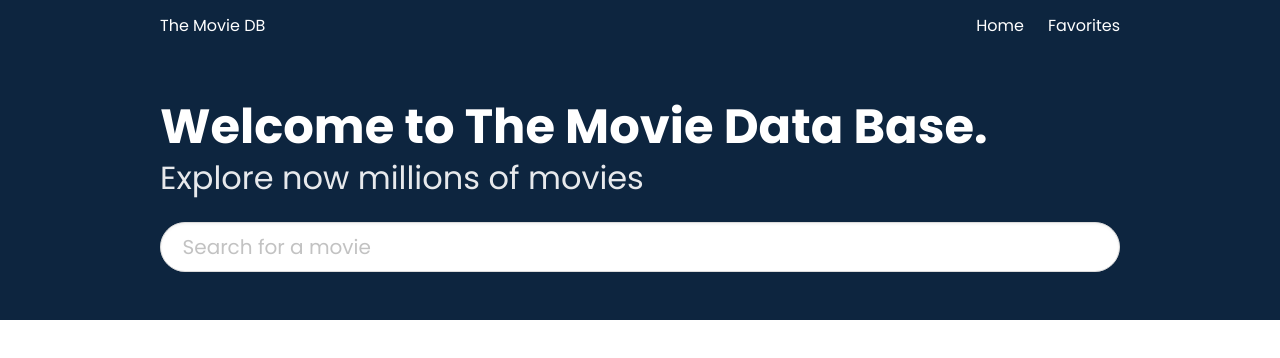
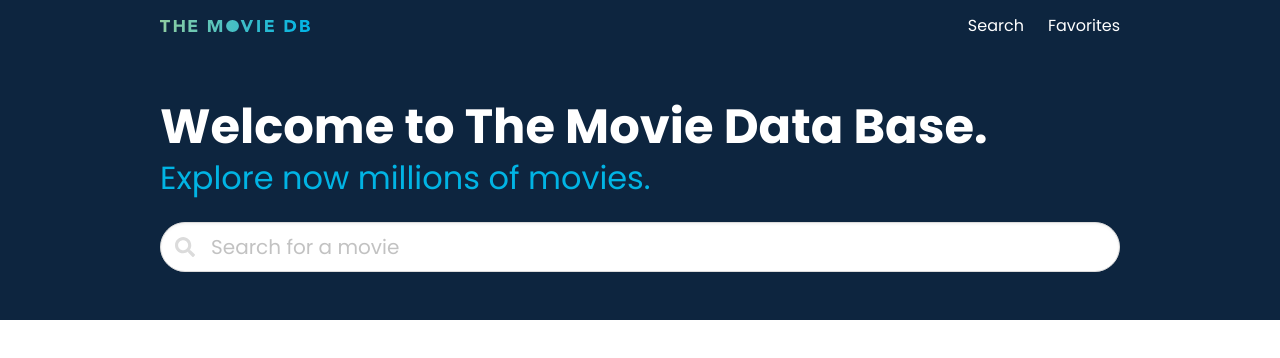
Before and after one commit to agustinquevedo/themoviedb, a React (Create React App) app: page / in a window 1280 px wide. Shown: the top 358 px of the page. Built offline with nearby package versions, Linux system fonts and the light colour scheme.

Commit message:
Details added

```diff
--- a/package.json
+++ b/package.json
@@ -4,6 +4,9 @@
   "version": "0.1.0",
   "private": true,
   "dependencies": {
+    "@fortawesome/fontawesome-svg-core": "^1.2.35",
+    "@fortawesome/free-solid-svg-icons": "^5.15.3",
+    "@fortawesome/react-fontawesome": "^0.1.14",
     "@testing-library/jest-dom": "^5.11.4",
     "@testing-library/react": "^11.1.0",
     "@testing-library/user-event": "^12.1.10",
--- a/src/App.js
+++ b/src/App.js
@@ -6,6 +6,7 @@ import Navbar from './components/Navbar'
 // Pages
 import Home from './pages/Home'
 import Favorites from './pages/Favorites'
+import Movie from "./pages/Movie"
 
 
 const App = () => {
@@ -17,6 +18,7 @@ const App = () => {
         <Switch>
           <Route exact path="/" component={Home}/>
           <Route exact path="/favorites" component={Favorites}/>
+          <Route exact path="/movie/:id" component={Movie}/>
         </Switch>
       </HashRouter>
     </GlobalProvider>
--- a/src/components/MovieCard.js
+++ b/src/components/MovieCard.js
@@ -1,5 +1,7 @@
 import React, { useContext } from 'react'
 import { GlobalContext } from '../context/GlobalState'
+import { FontAwesomeIcon } from '@fortawesome/react-fontawesome'
+import { faTrash } from '@fortawesome/free-solid-svg-icons'
 
 const MovieCard = ({movie, type}) => {
     const {removeFromFavoritesList} = useContext(GlobalContext)
@@ -27,10 +29,13 @@ const MovieCard = ({movie, type}) => {
             <div className="custom-card-content">
                 <h4 className="title is-6">{movie.title}</h4>
                 <button
-                    class="button is-small is-danger is-outlined"
+                    className="button is-small is-danger is-outlined"
                     onClick={() => removeFromFavoritesList(movie.id)}
                 >
-                    Remove
+                    <span className="icon is-small">
+                        <FontAwesomeIcon icon={faTrash} />
+                    </span>
+                    <span>Remove</span>
                 </button>
 
 
--- a/src/components/Navbar.js
+++ b/src/components/Navbar.js
@@ -1,5 +1,6 @@
 import React, { useState} from 'react';
 import { Link } from 'react-router-dom';
+import Logo from '../logo.svg';
 
 function Navbar(){
 
@@ -9,7 +10,9 @@ function Navbar(){
         <nav className="navbar is-fixed-top is-primary" role="navigation" aria-label="main navigation">
             <div className="container is-max-desktop">
                 <div className="navbar-brand">
-                    <div className="navbar-item">The Movie DB</div>
+                    <div className="navbar-item">
+                        <img src={Logo} alt="The Movie Data Base" width="150"/>
+                    </div>
                     <button
                     className={`navbar-burger burger ${isActive ? 'is-active' : ''}`}
                     aria-label='menu'
@@ -24,7 +27,7 @@ function Navbar(){
                 <div id='navbarMenu' className={`navbar-menu ${isActive ? 'is-active' : ''}`}>
                     <div className="navbar-end">
                         <Link className="navbar-item" to="/" onClick={() => {setisActive(!isActive)}}>
-                            Home
+                            Search
                         </Link>
                         <Link className="navbar-item" to="/favorites" onClick={() => {setisActive(!isActive)}}>
                             Favorites
--- a/src/components/ResultCard.js
+++ b/src/components/ResultCard.js
@@ -1,8 +1,10 @@
 import React, { useContext } from 'react'
 import { GlobalContext } from '../context/GlobalState'
+import { FontAwesomeIcon } from '@fortawesome/react-fontawesome'
+import { faHeart } from '@fortawesome/free-solid-svg-icons'
 
 const ResultCard = ({movie}) => {
-    const { addToFavoritesList, favoritesList  } = useContext(GlobalContext)
+    const { addToFavoritesList, favoritesList } = useContext(GlobalContext)
 
     let storedMovie = favoritesList.find((o) => o.id === movie.id);
 
@@ -42,11 +44,19 @@ const ResultCard = ({movie}) => {
                                     disabled={favoritesListDisabled}
                                     onClick={() => addToFavoritesList(movie)}
                                 >
-                                    Add to Favorites
+                                    <span className="icon is-small">
+                                        <FontAwesomeIcon icon={faHeart} />
+                                    </span>
+                                    <span>Add to Favorites</span>
                                 </button>
                             </p>
                             <p className="control">
-                                <button className="button is-primary is-outlined">Movie Details</button>
+                                <button
+                                    className="button is-primary is-outlined"
+                                    onClick={() => console.log(movie.id)}
+                                >
+                                    Movie Details
+                                </button>
                             </p>
                         </div>
                     </div>
--- a/src/context/AppReducer.js
+++ b/src/context/AppReducer.js
@@ -1,5 +1,6 @@
 export default function AppReducer(state, action) {
     switch(action.type) {
+
         case "ADD_TO_FAVORITES":
             return {
                 ...state,
--- a/src/context/GlobalState.js
+++ b/src/context/GlobalState.js
@@ -6,6 +6,7 @@ const initialState = {
     favoritesList: localStorage.getItem('favoritesList')
     ? JSON.parse(localStorage.getItem('favoritesList'))
     : [],
+    selectedMovie: null
 }
 
 // Create context
@@ -20,16 +21,22 @@ export const GlobalProvider = props => {
     }, [state])
 
     // Actions
+    // Add to favorites
     const addToFavoritesList = movie => {
         dispatch({type: "ADD_TO_FAVORITES", payload: movie})
     }
-
+    // Remove from favorites
     const removeFromFavoritesList = id => {
         dispatch({type: "REMOVE_FROM_FAVORITES", payload: id})
     }
 
     return (
-        <GlobalContext.Provider value={{ favoritesList: state.favoritesList, addToFavoritesList, removeFromFavoritesList }}>
+        <GlobalContext.Provider
+            value={{
+                favoritesList: state.favoritesList,
+                addToFavoritesList,
+                removeFromFavoritesList
+                 }}>
             {props.children}
         </GlobalContext.Provider>
     )
--- a/src/pages/Home.js
+++ b/src/pages/Home.js
@@ -1,4 +1,6 @@
 import React, { useState } from "react";
+import { FontAwesomeIcon } from '@fortawesome/react-fontawesome'
+import { faSearch } from '@fortawesome/free-solid-svg-icons'
 // Components
 import ResultCard from "../components/ResultCard";
 
@@ -27,7 +29,8 @@ const Home = () => {
             <div className="hero-body">
                 <div className="container is-max-desktop">
                     <h1 className="title is-1 is-size-3-mobile">Welcome to The Movie Data Base.</h1>
-                    <h2 className="subtitle is-3 is-size-6-mobile">Explore now millions of movies</h2>
+                    <h2 className="subtitle is-3 is-size-6-mobile has-text-link">Explore now millions of movies.</h2>
+                    <p className="control has-icons-left">
                         <input
                             className="input is-medium is-rounded"
                             type="text"
@@ -35,6 +38,11 @@ const Home = () => {
                             value={query}
                             onChange={onChange}
                         />
+                         <span className="icon is-small is-left">
+                            <FontAwesomeIcon icon={faSearch} />
+                        </span>
+                    </p>
+
 
                 </div>
             </div>
--- /dev/null
+++ b/src/pages/Movie.js
@@ -0,0 +1,12 @@
+import React from 'react'
+
+const Movie = ({movie}) => {
+
+    return (
+        <div className="container">
+            <h1 className="title">{movie.title}</h1>
+        </div>
+    )
+}
+
+export default Movie
```
Also changed, not shown: src/logo.svg (added), 1 other file (tests, documents, lock files or other folders). Lines whose indentation alone changed are shown as unchanged.
